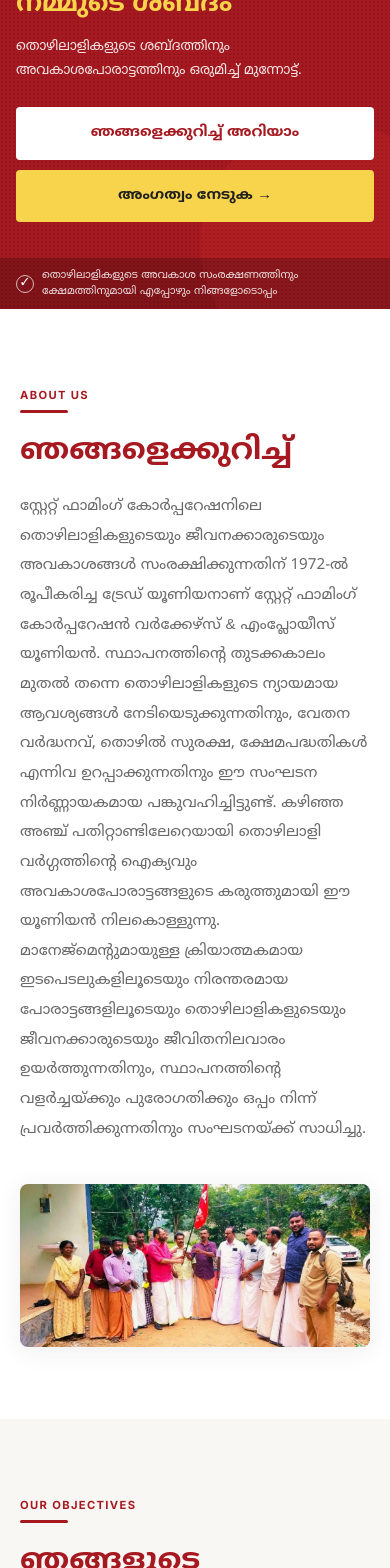
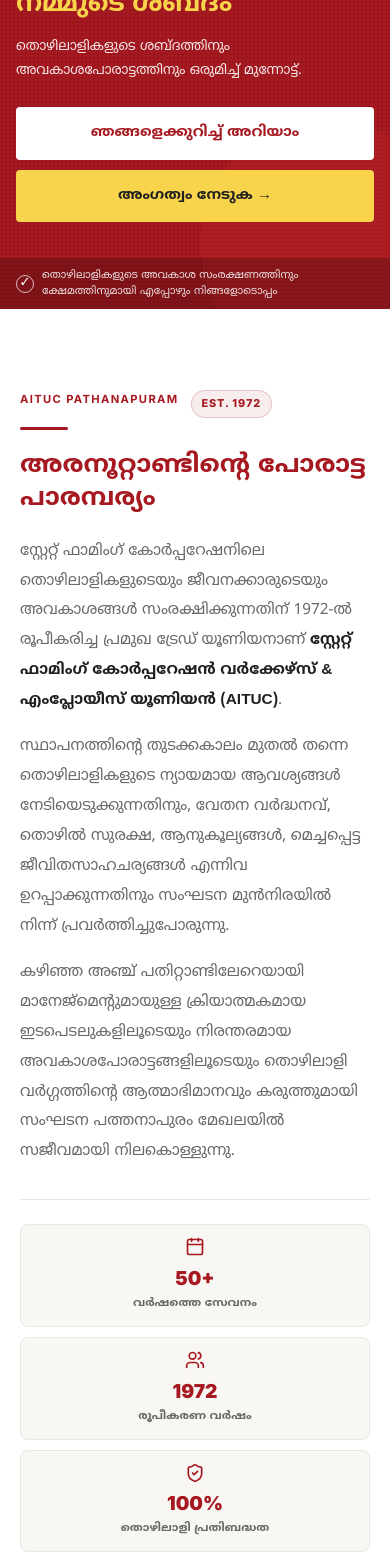
Before and after one commit to nehabmuhammed/AIUTC-PATHANAPURAM, a React (Vite) app: page / in a window 390 px wide. Shown: the part 432-2000 px from the top of the page. Built offline with nearby package versions, Linux system fonts and the light colour scheme.

Commit message:
Redesign activities section to standard icon card grid without image dependency, improve about section responsive fit and update leadership photos

```diff
--- a/src/components/About.jsx
+++ b/src/components/About.jsx
@@ -1,30 +1,82 @@
+import { ShieldCheck, Calendar, Users, Award } from 'lucide-react';
+
 export default function About() {
   return (
     <section className="about" id="about" aria-label="ഞങ്ങളെക്കുറിച്ച്">
       <div className="about__inner">
         {/* Content */}
         <div className="about__content reveal">
-          <span className="section-label">About Us</span>
+          <div className="about__header-badge">
+            <span className="section-label">AITUC PATHANAPURAM</span>
+            <span className="about__est-pill">EST. 1972</span>
+          </div>
           <span className="section-accent" aria-hidden="true" />
-          <h2 className="about__heading">ഞങ്ങളെക്കുറിച്ച്</h2>
+          <h2 className="about__heading">
+            അരനൂറ്റാണ്ടിന്റെ പോരാട്ട പാരമ്പര്യം
+          </h2>
+
           <div className="about__body">
-            <p>സ്റ്റേറ്റ് ഫാമിംഗ് കോർപ്പറേഷനിലെ തൊഴിലാളികളുടെയും ജീവനക്കാരുടെയും അവകാശങ്ങൾ സംരക്ഷിക്കുന്നതിന് 1972-ൽ രൂപീകരിച്ച ട്രേഡ് യൂണിയനാണ് സ്റ്റേറ്റ് ഫാമിംഗ് കോർപ്പറേഷൻ വർക്കേഴ്സ് & എംപ്ലോയീസ് യൂണിയൻ. സ്ഥാപനത്തിന്റെ തുടക്കകാലം മുതൽ തന്നെ തൊഴിലാളികളുടെ ന്യായമായ ആവശ്യങ്ങൾ നേടിയെടുക്കുന്നതിനും, വേതന വർദ്ധനവ്, തൊഴിൽ സുരക്ഷ, ക്ഷേമപദ്ധതികൾ എന്നിവ ഉറപ്പാക്കുന്നതിനും ഈ സംഘടന നിർണ്ണായകമായ പങ്കുവഹിച്ചിട്ടുണ്ട്.
-              കഴിഞ്ഞ അഞ്ച് പതിറ്റാണ്ടിലേറെയായി തൊഴിലാളി വർഗ്ഗത്തിന്റെ ഐക്യവും അവകാശപോരാട്ടങ്ങളുടെ കരുത്തുമായി ഈ യൂണിയൻ നിലകൊള്ളുന്നു. മാനേജ്‌മെന്റുമായുള്ള ക്രിയാത്മകമായ ഇടപെടലുകളിലൂടെയും നിരന്തരമായ പോരാട്ടങ്ങളിലൂടെയും തൊഴിലാളികളുടെയും ജീവനക്കാരുടെയും ജീവിതനിലവാരം ഉയർത്തുന്നതിനും, സ്ഥാപനത്തിന്റെ വളർച്ചയ്ക്കും പുരോഗതിക്കും ഒപ്പം നിന്ന് പ്രവർത്തിക്കുന്നതിനും സംഘടനയ്ക്ക് സാധിച്ചു.
+            <p>
+              സ്റ്റേറ്റ് ഫാമിംഗ് കോർപ്പറേഷനിലെ തൊഴിലാളികളുടെയും ജീവനക്കാരുടെയും അവകാശങ്ങൾ സംരക്ഷിക്കുന്നതിന് 1972-ൽ രൂപീകരിച്ച പ്രമുഖ ട്രേഡ് യൂണിയനാണ് <strong>സ്റ്റേറ്റ് ഫാമിംഗ് കോർപ്പറേഷൻ വർക്കേഴ്സ് &amp; എംപ്ലോയീസ് യൂണിയൻ (AITUC)</strong>.
             </p>
+            <p>
+              സ്ഥാപനത്തിന്റെ തുടക്കകാലം മുതൽ തന്നെ തൊഴിലാളികളുടെ ന്യായമായ ആവശ്യങ്ങൾ നേടിയെടുക്കുന്നതിനും, വേതന വർദ്ധനവ്, തൊഴിൽ സുരക്ഷ, ആനുകൂല്യങ്ങൾ, മെച്ചപ്പെട്ട ജീവിതസാഹചര്യങ്ങൾ എന്നിവ ഉറപ്പാക്കുന്നതിനും സംഘടന മുൻനിരയിൽ നിന്ന് പ്രവർത്തിച്ചുപോരുന്നു.
+            </p>
+            <p>
+              കഴിഞ്ഞ അഞ്ച് പതിറ്റാണ്ടിലേറെയായി മാനേജ്‌മെന്റുമായുള്ള ക്രിയാത്മകമായ ഇടപെടലുകളിലൂടെയും നിരന്തരമായ അവകാശപോരാട്ടങ്ങളിലൂടെയും തൊഴിലാളി വർഗ്ഗത്തിന്റെ ആത്മാഭിമാനവും കരുത്തുമായി സംഘടന പത്തനാപുരം മേഖലയിൽ സജീവമായി നിലകൊള്ളുന്നു.
+            </p>
+          </div>
+
+          {/* Key highlights metrics */}
+          <div className="about__metrics">
+            <div className="about__metric-card">
+              <div className="about__metric-icon" aria-hidden="true">
+                <Calendar size={20} />
+              </div>
+              <div className="about__metric-num">50+</div>
+              <div className="about__metric-label">വർഷത്തെ സേവനം</div>
+            </div>
+            <div className="about__metric-card">
+              <div className="about__metric-icon" aria-hidden="true">
+                <Users size={20} />
+              </div>
+              <div className="about__metric-num">1972</div>
+              <div className="about__metric-label">രൂപീകരണ വർഷം</div>
+            </div>
+            <div className="about__metric-card">
+              <div className="about__metric-icon" aria-hidden="true">
+                <ShieldCheck size={20} />
+              </div>
+              <div className="about__metric-num">100%</div>
+              <div className="about__metric-label">തൊഴിലാളി പ്രതിബദ്ധത</div>
+            </div>
           </div>
         </div>
 
-        {/* Image */}
-        <div className="about__image-wrap reveal">
-          <img
-            src="/images/gallery/gallery-03.jpg"
-            alt="സ്റ്റേറ്റ് ഫാമിംഗ് കോർപ്പറേഷൻ വർക്കേഴ്സ് & എംപ്ലോയീസ് യൂണിയൻ പ്രവർത്തകർ"
-            loading="lazy"
-            onError={(e) => {
-              e.target.display = 'none';
-              e.target.parentNode.classList.add('about__image-placeholder');
-            }}
-          />
+        {/* Visual Media Showcase */}
+        <div className="about__visual reveal">
+          <div className="about__image-card">
+            <div className="about__image-wrapper">
+              <img
+                src="/images/gallery/gallery-03.jpg"
+                alt="സ്റ്റേറ്റ് ഫാമിംഗ് കോർപ്പറേഷൻ വർക്കേഴ്സ് & എംപ്ലോയീസ് യൂണിയൻ പതാക കൈമാറ്റം"
+                className="about__img"
+                loading="lazy"
+              />
+              <div className="about__image-overlay" />
+            </div>
+
+            {/* Floating verification badge */}
+            <div className="about__floating-badge">
+              <div className="about__floating-badge-icon">
+                <Award size={22} />
+              </div>
+              <div className="about__floating-badge-text">
+                <span className="about__floating-badge-title">AITUC പത്തനാപുരം</span>
+                <span className="about__floating-badge-subtitle">തൊഴിലാളി വർഗ്ഗത്തിന്റെ വിശ്വസ്ത പ്രസ്ഥാനം</span>
+              </div>
+            </div>
+          </div>
         </div>
       </div>
     </section>
--- a/src/components/Footer.jsx
+++ b/src/components/Footer.jsx
@@ -71,7 +71,7 @@ export default function Footer() {
             </div>
           </div>
           <p className="footer__brand-tagline">
-            All India Trade Union Congress
+            State Farming Corporation Workers and Employees Union
             <br />
             തൊഴിലാളികളുടെ ഐക്യത്തിനും അവകാശ സംരക്ഷണത്തിനും ക്ഷേമത്തിനുമായി.
           </p>
--- a/src/components/Leadership.jsx
+++ b/src/components/Leadership.jsx
@@ -48,12 +48,6 @@ export default function Leadership() {
             </article>
           ))}
         </div>
-
-        <p className="leadership__placeholder-note">
-          നേതൃത്വ വിവരങ്ങൾ ചേർക്കുന്നതിന്{' '}
-          <code>src/data/leaders.js</code> ഫയൽ അപ്ഡേറ്റ് ചെയ്യുക.
-          ഫോട്ടോകൾ <code>public/images/leaders/</code> ഫോൾഡറിൽ ചേർക്കുക.
-        </p>
       </div>
     </section>
   );
--- a/src/index.css
+++ b/src/index.css
@@ -411,9 +411,9 @@ ul {
   width: 100%;
   height: 100%;
   object-fit: cover;
-  object-position: center 38%;
+  object-position: center 30%;
   display: block;
-  filter: contrast(1.06) saturate(1.08) brightness(0.97);
+  filter: contrast(1.05) saturate(1.06) brightness(0.98);
   transition: transform 0.6s ease;
 }
 
@@ -749,7 +749,9 @@ ul {
    ============================================ */
 .about {
   background: var(--white);
-  padding: 72px 20px;
+  padding: 80px 20px;
+  position: relative;
+  overflow: hidden;
 }
 
 .about__inner {
@@ -757,17 +759,39 @@ ul {
   margin: 0 auto;
   display: flex;
   flex-direction: column;
-  gap: 40px;
+  gap: 48px;
+  align-items: center;
 }
 
 .about__content {
   flex: 1;
+  width: 100%;
+}
+
+.about__header-badge {
+  display: flex;
+  align-items: center;
+  gap: 12px;
+  margin-bottom: 8px;
+  flex-wrap: wrap;
+}
+
+.about__est-pill {
+  font-family: var(--font-en);
+  font-size: 0.68rem;
+  font-weight: 800;
+  letter-spacing: 0.08em;
+  color: var(--red-primary);
+  background: rgba(167, 25, 32, 0.08);
+  border: 1px solid rgba(167, 25, 32, 0.2);
+  padding: 3px 10px;
+  border-radius: 999px;
 }
 
 .about__heading {
   font-family: var(--font-mal);
   font-weight: 900;
-  font-size: 1.9rem;
+  font-size: clamp(1.6rem, 3.5vw, 2.3rem);
   color: var(--red-primary);
   line-height: 1.3;
   margin-bottom: 20px;
@@ -775,7 +799,7 @@ ul {
 
 .about__body p {
   font-family: var(--font-mal);
-  font-size: 0.95rem;
+  font-size: 0.96rem;
   color: var(--text-secondary);
   line-height: 1.95;
   margin-bottom: 16px;
@@ -785,86 +809,204 @@ ul {
   margin-bottom: 0;
 }
 
-.about__image-wrap {
-  flex: 0 0 auto;
+.about__body strong {
+  color: var(--text-primary);
+  font-weight: 700;
+}
+
+/* Key Metrics in About Section */
+.about__metrics {
+  display: grid;
+  grid-template-columns: repeat(3, 1fr);
+  gap: 14px;
+  margin-top: 32px;
+  padding-top: 24px;
+  border-top: 1px solid var(--border);
+}
+
+.about__metric-card {
+  background: var(--bg-main);
+  border: 1px solid var(--border);
+  border-radius: var(--radius-md);
+  padding: 16px 12px;
+  text-align: center;
+  transition: transform 0.2s ease, box-shadow 0.2s ease;
+}
+
+.about__metric-card:hover {
+  transform: translateY(-2px);
+  box-shadow: var(--shadow-soft);
+}
+
+.about__metric-icon {
+  display: inline-flex;
+  align-items: center;
+  justify-content: center;
+  color: var(--red-primary);
+  margin-bottom: 6px;
+}
+
+.about__metric-num {
+  font-family: var(--font-en);
+  font-size: clamp(1.2rem, 2.5vw, 1.5rem);
+  font-weight: 900;
+  color: var(--red-primary);
+  line-height: 1.1;
+}
+
+.about__metric-label {
+  font-family: var(--font-mal);
+  font-size: 0.72rem;
+  font-weight: 600;
+  color: var(--text-secondary);
+  margin-top: 4px;
+}
+
+/* Visual Media Container */
+.about__visual {
+  width: 100%;
+  max-width: 520px;
   position: relative;
 }
 
-.about__image-wrap img {
-  width: 100%;
-  max-height: 360px;
+.about__image-card {
+  position: relative;
+  border-radius: var(--radius-lg);
+  box-shadow: 0 16px 36px rgba(32, 32, 32, 0.12);
+  background: var(--white);
+  padding: 8px;
+  border: 1px solid rgba(167, 25, 32, 0.12);
+}
+
+.about__image-wrapper {
+  position: relative;
+  width: 100%;
+  aspect-ratio: 16 / 10;
+  overflow: hidden;
+  border-radius: calc(var(--radius-lg) - 4px);
+  background: var(--bg-alt);
+}
+
+.about__img {
+  width: 100%;
+  height: 100%;
   object-fit: cover;
+  object-position: center 30%;
+  display: block;
+  transition: transform 0.6s ease;
+}
+
+.about__image-card:hover .about__img {
+  transform: scale(1.03);
+}
+
+.about__image-overlay {
+  position: absolute;
+  inset: 0;
+  background: linear-gradient(
+    to top,
+    rgba(167, 25, 32, 0.2) 0%,
+    transparent 40%
+  );
+  pointer-events: none;
+}
+
+/* Floating Badge Over Image */
+.about__floating-badge {
+  position: absolute;
+  bottom: -20px;
+  right: 16px;
+  background: var(--white);
+  border: 1px solid rgba(167, 25, 32, 0.18);
   border-radius: var(--radius-md);
-  box-shadow: var(--shadow-card);
-}
-
-.about__image-placeholder {
-  width: 100%;
-  height: 280px;
-  background: linear-gradient(135deg, var(--red-primary) 0%, var(--red-dark) 100%);
-  border-radius: var(--radius-md);
+  padding: 10px 16px;
+  display: flex;
+  align-items: center;
+  gap: 12px;
+  box-shadow: 0 8px 24px rgba(167, 25, 32, 0.15);
+  max-width: calc(100% - 32px);
+  z-index: 10;
+}
+
+.about__floating-badge-icon {
+  width: 38px;
+  height: 38px;
+  border-radius: var(--radius-sm);
+  background: var(--red-primary);
+  color: #fff;
+  display: flex;
+  align-items: center;
+  justify-content: center;
+  flex-shrink: 0;
+}
+
+.about__floating-badge-text {
   display: flex;
   flex-direction: column;
-  align-items: center;
-  justify-content: center;
-  gap: 12px;
-  color: rgba(255,255,255,0.7);
-}
-
-.about__image-placeholder-icon {
-  font-size: 2.5rem;
-  opacity: 0.6;
-}
-
-.about__image-placeholder-text {
-  font-family: var(--font-mal);
-  font-size: 0.8rem;
-  text-align: center;
-  opacity: 0.7;
+}
+
+.about__floating-badge-title {
+  font-family: var(--font-mal);
+  font-weight: 800;
+  font-size: 0.85rem;
+  color: var(--text-primary);
+  line-height: 1.2;
+}
+
+.about__floating-badge-subtitle {
+  font-family: var(--font-mal);
+  font-size: 0.7rem;
+  color: var(--text-secondary);
+}
+
+@media (max-width: 440px) {
+  .about__metrics {
+    grid-template-columns: 1fr;
+    gap: 10px;
+  }
+
+  .about__metric-card {
+    padding: 12px;
+  }
 }
 
 @media (min-width: 768px) {
   .about {
-    padding: 88px 48px;
+    padding: 96px 48px;
   }
 
   .about__inner {
     flex-direction: row;
-    align-items: flex-start;
-    gap: 60px;
-  }
-
-  .about__image-wrap {
-    width: 380px;
+    align-items: center;
+    gap: 56px;
+  }
+
+  .about__visual {
+    width: 45%;
     flex-shrink: 0;
   }
 
-  .about__image-wrap img {
-    max-height: 420px;
-  }
-
-  .about__image-placeholder {
-    height: 420px;
-  }
-
-  .about__heading {
-    font-size: 2.2rem;
+  .about__floating-badge {
+    bottom: -24px;
+    right: -12px;
   }
 }
 
 @media (min-width: 1024px) {
   .about {
-    padding: 100px 64px;
-  }
-
-  .about__image-wrap {
-    width: 440px;
-  }
-}
-
-@media (min-width: 1440px) {
-  .about {
-    padding: 100px 80px;
+    padding: 110px 64px;
+  }
+
+  .about__inner {
+    gap: 72px;
+  }
+
+  .about__visual {
+    width: 48%;
+  }
+
+  .about__image-wrapper {
+    aspect-ratio: 16 / 10.5;
   }
 }
 
@@ -1144,11 +1286,11 @@ ul {
 }
 
 /* ============================================
-   ACTIVITIES SECTION
+   ACTIVITIES SECTION — Standard Card Grid
    ============================================ */
 .activities {
   background: var(--bg-main);
-  padding: 72px 20px;
+  padding: 80px 20px;
 }
 
 .activities__inner {
@@ -1157,102 +1299,138 @@ ul {
 }
 
 .activities__header {
-  margin-bottom: 40px;
+  margin-bottom: 44px;
+}
+
+.activities__subheading {
+  font-family: var(--font-mal);
+  font-size: 0.95rem;
+  color: var(--text-secondary);
+  line-height: 1.8;
+  max-width: 650px;
+  margin-top: 6px;
 }
 
 .activities__grid {
   display: grid;
   grid-template-columns: 1fr;
-  gap: 20px;
+  gap: 24px;
 }
 
 .activity-card {
   background: var(--white);
   border: 1px solid var(--border);
   border-radius: var(--radius-md);
+  padding: 28px 24px 24px;
+  display: flex;
+  flex-direction: column;
+  position: relative;
   overflow: hidden;
-  transition: transform 0.25s ease, box-shadow 0.25s ease;
-  display: flex;
-  flex-direction: column;
+  transition: transform 0.25s ease, box-shadow 0.25s ease, border-color 0.25s ease;
 }
 
 .activity-card:hover {
-  transform: translateY(-3px);
-  box-shadow: var(--shadow-card);
-}
-
-.activity-card__image-wrap {
-  width: 100%;
-  height: 180px;
-  overflow: hidden;
-  background: linear-gradient(135deg, var(--red-primary) 0%, var(--red-dark) 100%);
-  position: relative;
-  flex-shrink: 0;
-}
-
-.activity-card__image {
-  width: 100%;
-  height: 100%;
-  object-fit: cover;
-  transition: transform 0.4s ease;
-}
-
-.activity-card:hover .activity-card__image {
-  transform: scale(1.03);
-}
-
-.activity-card__image-placeholder {
-  width: 100%;
-  height: 100%;
+  transform: translateY(-4px);
+  box-shadow: 0 12px 28px rgba(167, 25, 32, 0.08);
+  border-color: rgba(167, 25, 32, 0.25);
+}
+
+.activity-card__top {
+  display: flex;
+  align-items: center;
+  justify-content: space-between;
+  margin-bottom: 18px;
+}
+
+.activity-card__icon-box {
+  width: 50px;
+  height: 50px;
+  border-radius: var(--radius-sm);
+  background: rgba(167, 25, 32, 0.08);
+  color: var(--red-primary);
   display: flex;
   align-items: center;
   justify-content: center;
-  color: rgba(255, 255, 255, 0.4);
+  transition: background 0.25s ease, color 0.25s ease, transform 0.25s ease;
+}
+
+.activity-card:hover .activity-card__icon-box {
+  background: var(--red-primary);
+  color: #ffffff;
+  transform: scale(1.04);
+}
+
+.activity-card__meta {
+  display: flex;
+  align-items: center;
+  gap: 10px;
+}
+
+.activity-card__badge {
+  font-family: var(--font-mal);
+  font-size: 0.72rem;
+  font-weight: 700;
+  color: var(--red-primary);
+  background: rgba(167, 25, 32, 0.06);
+  padding: 3px 10px;
+  border-radius: 999px;
+  border: 1px solid rgba(167, 25, 32, 0.12);
+}
+
+.activity-card__number {
+  font-family: var(--font-en);
+  font-size: 1.15rem;
+  font-weight: 900;
+  color: rgba(32, 32, 32, 0.2);
+  letter-spacing: -0.02em;
 }
 
 .activity-card__content {
-  padding: 20px;
   flex: 1;
   display: flex;
   flex-direction: column;
   gap: 8px;
 }
 
-.activity-card__date {
-  display: inline-flex;
-  align-items: center;
-  gap: 6px;
-  font-family: var(--font-en);
-  font-size: 0.72rem;
-  font-weight: 600;
-  color: var(--red-primary);
-}
-
 .activity-card__title {
   font-family: var(--font-mal);
   font-weight: 800;
-  font-size: 1rem;
+  font-size: 1.1rem;
   color: var(--text-primary);
   line-height: 1.4;
 }
 
 .activity-card__desc {
   font-family: var(--font-mal);
-  font-size: 0.85rem;
+  font-size: 0.88rem;
   color: var(--text-secondary);
   line-height: 1.8;
-  flex: 1;
-}
-
-@media (min-width: 480px) {
+}
+
+.activity-card__footer-accent {
+  position: absolute;
+  bottom: 0;
+  left: 0;
+  right: 0;
+  height: 3px;
+  background: transparent;
+  transition: background 0.25s ease;
+}
+
+.activity-card:hover .activity-card__footer-accent {
+  background: var(--red-primary);
+}
+
+@media (min-width: 640px) {
   .activities__grid {
     grid-template-columns: repeat(2, 1fr);
+    gap: 24px;
   }
 }
 
 @media (min-width: 768px) {
   .activities {
-    padding: 88px 48px;
+    padding: 96px 48px;
   }
 }
 
@@ -1263,6 +1441,7 @@ ul {
 
   .activities__grid {
     grid-template-columns: repeat(3, 1fr);
+    gap: 28px;
   }
 }
 
```
Also changed, not shown: src/components/Activities.jsx (+39 -20 lines), src/data/activities.js (+23 -16 lines), src/data/leaders.js (+25 -18 lines), public/images/hero-aituc.jpg, public/images/leaders/leader-04-portrait.jpg (added).
